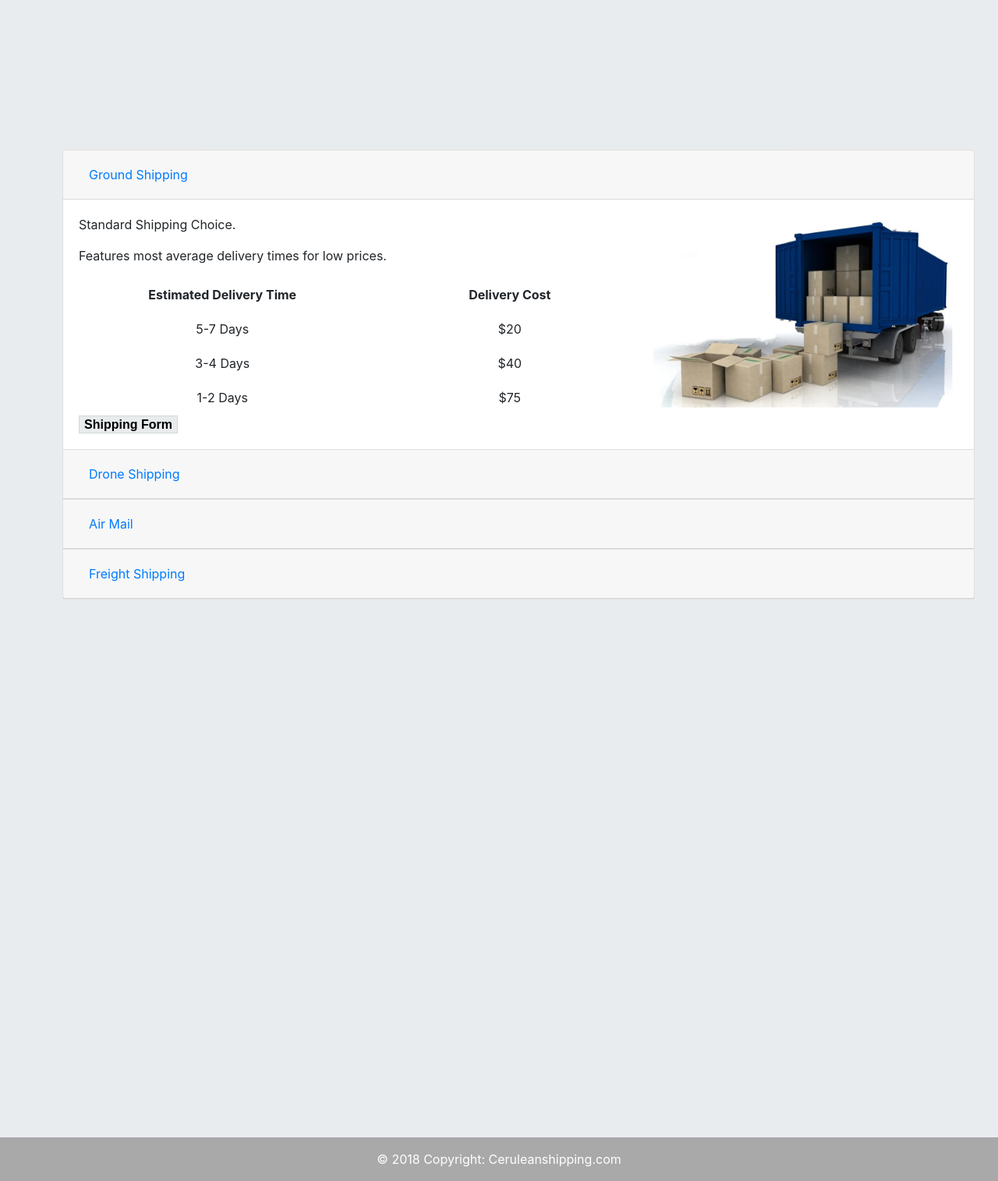
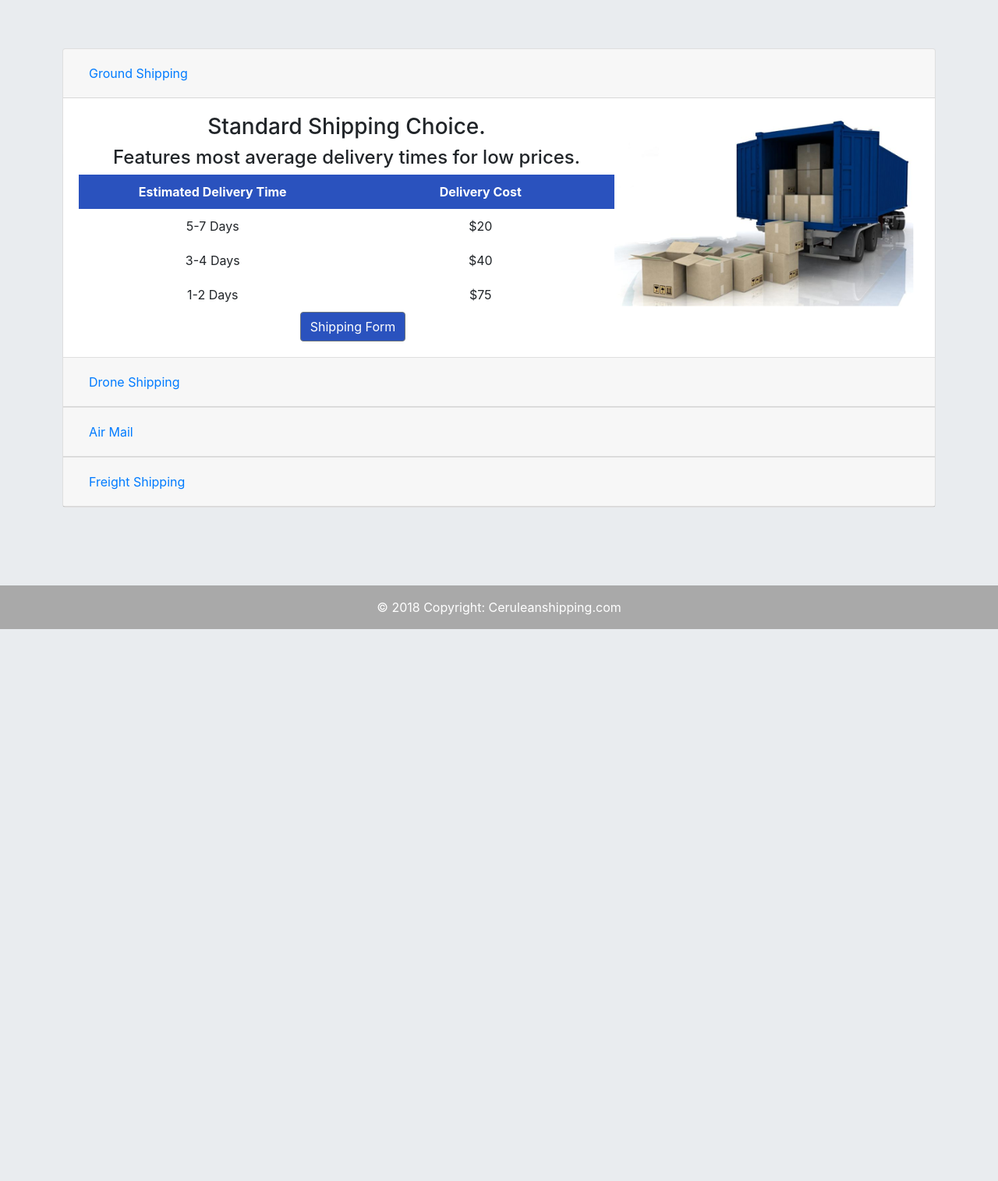
Before and after one commit to dannehtran/cerulean, a PHP site: page /shipping.php in a window 1280 px wide. Shown: the part 58-1573 px from the top of the page at 78% size. After the commit the page ends 865 px from the top, so only its background shows below. Run offline with PHP 8.4, Linux system fonts and the light colour scheme.

Commit message:
shipping page

```diff
--- a/css/shipping.css
+++ b/css/shipping.css
@@ -2,9 +2,9 @@
 
 .accordion{
     position: relative;
-    padding-top: 150px;
-    padding-right: 30px;
-    padding-bottom: 50%;
+    padding-top: 20px;
+    padding-right: 80px;
+    padding-bottom: 50px;
     padding-left: 80px;
 }
 
@@ -16,17 +16,11 @@
     padding: 10px
   }
 
-.shippingLink{
-    font: bold 16px Arial;
-    text-decoration: none;
-    background-color: #e8eced;
-    color: black;
-    padding: 2px 6px 2px 6px;
-    border-top: 1px solid #d2d9db;
-    border-right: 1px solid #d2d9db;
-    border-bottom: 1px solid #d2d9db;
-    border-left: 1px solid #d2d9db;
-}
+.buttonColor {
+    background: #2a52be;
+
+  }
+
 .shippingImg{
     float: right;
     padding-top: 0px;
@@ -37,3 +31,29 @@
     height: 251px;
     width: 391px;
  }
+
+ .box1{
+    height: 200px;
+    width: 200px;
+    float: left;
+ }
+
+ .box2{
+    height: 200px;
+    width: 200px;
+    float: right;
+ }
+.container1{
+    width: 100%;
+    height: 150px;
+    padding-left: 100px;
+    padding-right: 100px;
+}
+
+.thead-cerulean{
+    background-color: #2A52BE;
+    color: white;
+}
+.buttonPadding{
+    padding-right: 375px;
+}
--- a/shipping.php
+++ b/shipping.php
@@ -28,16 +28,18 @@ include "header.php"
         </div>
 
         <div id="collapseOne" class="collapse show" aria-labelledby="headingOne" data-parent="#accordionExample">
-          <div class="card-body">
-            <img src="images/shipments.png" alt="truck" class="shippingImg">
-            <p>Standard Shipping Choice.</p>
-            <p>Features most average delivery times for low prices.</p>
-            <div>
-              <table class="accordionTable">
+          <div class="card-body align-items-center text-center mx-auto">
+            <div class="align-items-center text-center mx-auto">
+              <table class="accordionTable  align-items-center text-center mx-auto">
+                <img src="images/shipments.png" alt="truck" class="shippingImg d-flex">
+                <thead class="thead-cerulean">
+                <h3>Standard Shipping Choice.</h3>
+                <h4>Features most average delivery times for low prices.</h4>
                 <tr>
                   <th>Estimated Delivery Time</th>
                   <th>Delivery Cost</th>
                 </tr>
+              </thead>
                 <tr>
                   <td>5-7 Days</td>
                   <td>$20</td>
@@ -51,8 +53,10 @@ include "header.php"
                   <td>$75</td>
                 </tr>
               </table>
+                <form action="shippingForm.php" class="buttonPadding">
+                  <button class="btn btn-secondary buttonColor" type="Submit" id="groundS">Shipping Form</button>
+                </form>
             </div>
-                <a href="shippingForm.php" class="shippingLink">Shipping Form</a>
           </div>
         </div>
       </div>
@@ -66,16 +70,18 @@ include "header.php"
           </h5>
         </div>
         <div id="collapseTwo" class="collapse" aria-labelledby="headingTwo" data-parent="#accordionExample">
-          <div class="card-body">
-            <img src="images/drone.png" alt="drone" class="shippingImg">
-            <p>Drone Shipping is for quick local deliveries</p>
-            <p>*MAX weight capacity 10lb</p>
-            <div>
-              <table class="accordionTable">
+          <div class="card-body align-items-center text-center mx-auto">
+            <div class="align-items-center text-center mx-auto">
+              <table class="accordionTable  align-items-center text-center mx-auto">
+                <img src="images/drone.png" alt="truck" class="shippingImg d-flex">
+                <thead class="thead-cerulean">
+                <h3>Drone Shipping is for quick local deliveries.</h3>
+                <h4>*MAX weight capacity 10lb</h4>
                 <tr>
                   <th>Estimated Delivery Time</th>
                   <th>Delivery Cost</th>
                 </tr>
+              </thead>
                 <tr>
                   <td>2-3 hours</td>
                   <td>$20</td>
@@ -85,12 +91,14 @@ include "header.php"
                   <td>$40</td>
                 </tr>
                 <tr>
-                  <td>EXPRESS 15-20 minutes</td>
+                  <td>EXPRESS 15-20  minutes</td>
                   <td>$75</td>
                 </tr>
               </table>
+                <form action="shippingForm.php" class="buttonPadding">
+                  <button class="btn btn-secondary buttonColor" type="Submit" id="droneS">Shipping Form</button>
+                </form>
             </div>
-            <a href="shippingForm.php" class="shippingLink">Shipping Form</a>
           </div>
         </div>
       </div>
@@ -103,22 +111,24 @@ include "header.php"
           </h5>
         </div>
         <div id="collapseThree" class="collapse" aria-labelledby="headingThree" data-parent="#accordionExample">
-          <div class="card-body">
-            <img src="images/plane.png" alt="plane" class="shippingImg">
-            <p>Quick Air Deliveries</p>
-            <p>*Best method for fast intercontinental pckages. </p>
-            <div>
-              <table class="accordionTable">
+          <div class="card-body align-items-center text-center mx-auto">
+            <div class="align-items-center text-center mx-auto">
+              <table class="accordionTable  align-items-center text-center mx-auto">
+                <img src="images/plane.png" alt="truck" class="shippingImg d-flex">
+                <thead class="thead-cerulean">
+                <h3>Quick Air Deliveries</h3>
+                <h4>*Best method for fast intercontinental pckages.</h4>
                 <tr>
                   <th>Estimated Delivery Time</th>
                   <th>Delivery Cost</th>
                 </tr>
+              </thead>
                 <tr>
                   <td>2 Days</td>
                   <td>$20</td>
                 </tr>
                 <tr>
-                  <td>1 day</td>
+                  <td>1 Day</td>
                   <td>$40</td>
                 </tr>
                 <tr>
@@ -126,8 +136,10 @@ include "header.php"
                   <td>$75</td>
                 </tr>
               </table>
+                <form action="shippingForm.php" class="buttonPadding">
+                  <button class="btn btn-secondary buttonColor" type="Submit" id="airS">Shipping Form</button>
+                </form>
             </div>
-            <a href="shippingForm.php" class="shippingLink">Shipping Form</a>
           </div>
         </div>
       </div>
@@ -141,27 +153,31 @@ include "header.php"
           </h5>
         </div>
         <div id="collapseFour" class="collapse" aria-labelledby="headingFour" data-parent="#accordionExample">
-          <div class="card-body">
-            <img src="images/ship.png" alt="boat" class="shippingImg">
-            <p>Most optimal for the Largest of packages.</p>
-            <p>*No maximum weight capacity</p>
-            <div>
-              <table class="accordionTable">
+          <div class="card-body align-items-center text-center mx-auto">
+            <div class="align-items-center text-center mx-auto">
+              <table class="accordionTable  align-items-center text-center mx-auto">
+                <img src="images/ship.png" alt="truck" class="shippingImg d-flex">
+                <thead class="thead-cerulean">
+                <h3>Optimal for the Largest of packages.</h3>
+                <h4>*No maximum weight capacity</h4>
                 <tr>
                   <th>Estimated Delivery Time</th>
                   <th>Delivery Cost</th>
                 </tr>
+              </thead>
                 <tr>
-                  <td>1-2 Weeks</td>
+                  <td>1-2 weeks</td>
                   <td>$20</td>
                 </tr>
                 <tr>
-                  <td>1 Week</td>
+                  <td>1 week</td>
                   <td>$40</td>
                 </tr>
               </table>
+                <form action="shippingForm.php" class="buttonPadding">
+                  <button class="btn btn-secondary buttonColor" type="Submit" id="freightS">Shipping Form</button>
+                </form>
             </div>
-            <a href="shippingForm.php" class="shippingLink">Shipping Form</a>
           </div>
         </div>
       </div>
```
